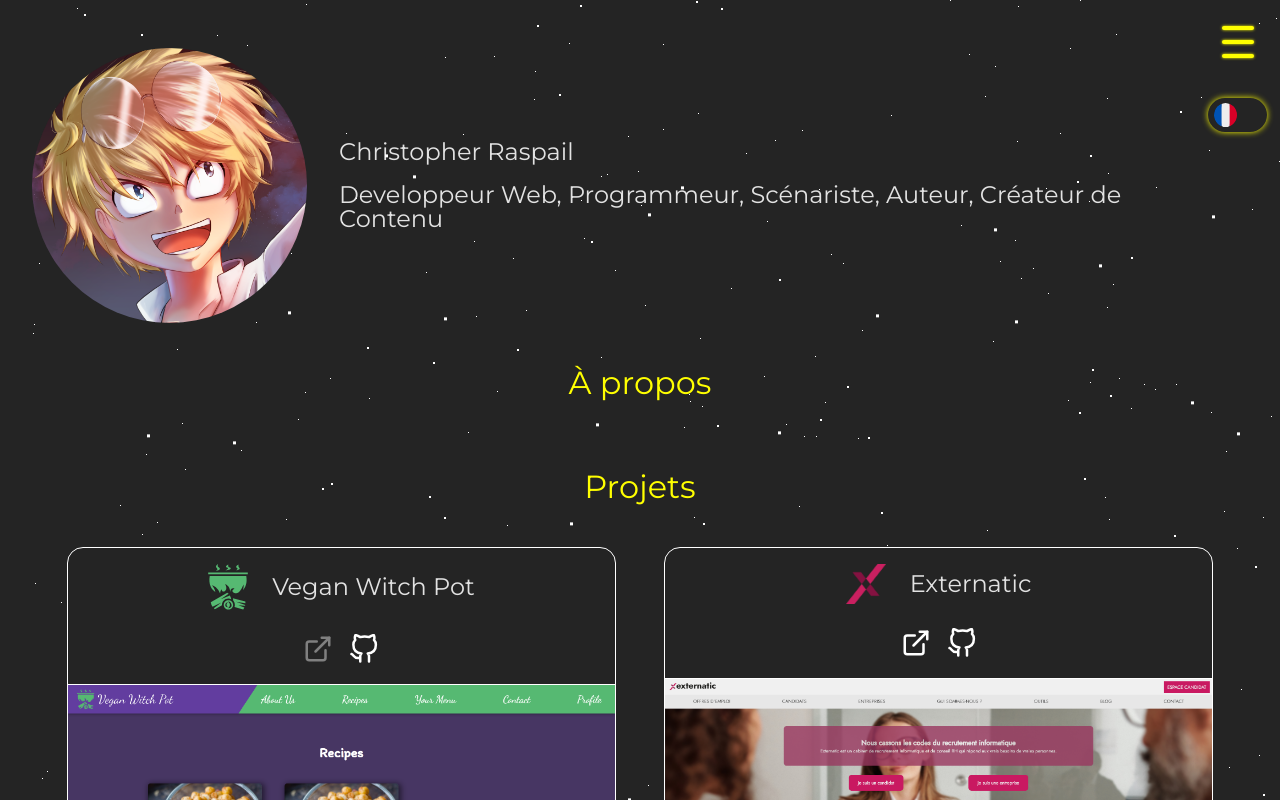
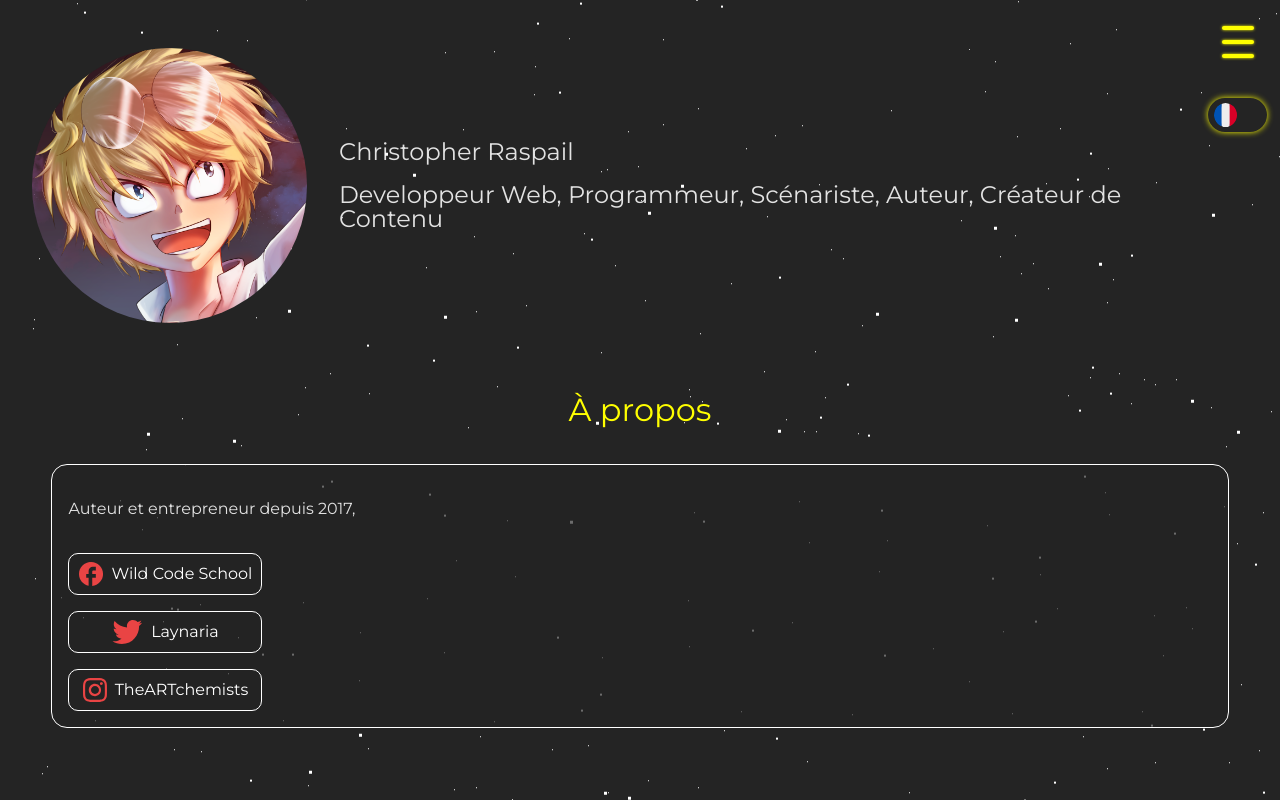
Before and after one commit to Laynaria/Layne-Portfolio, a React (Vite) app: page / in a window 1280 px wide. Shown: the top 800 px of the page. Built offline with nearby package versions, Linux system fonts and the light colour scheme.

Commit message:
some basic part of About Me secion structure, a lot of things to do for this section

```diff
--- a/src/assets/variables.scss
+++ b/src/assets/variables.scss
@@ -8,3 +8,4 @@ $primary-color: white;
 $secondary-color: #242424;
 
 $secondary-color-quarter-transparent: #242424b7;
+$secondary-color-sixty-transparent: #242424ab;
--- a/src/components/About/About.jsx
+++ b/src/components/About/About.jsx
@@ -1,4 +1,5 @@
 import React from "react";
+import experiences from "../../services/experiences";
 
 import "./About.scss";
 
@@ -6,6 +7,20 @@ function About({ language }) {
   return (
     <section id="aboutSection">
       <h1>{language === "fr" ? "À propos" : "About Me"}</h1>
+
+      <div id="aboutBox">
+        {language === "fr" ? (
+          <p>Auteur et entrepreneur depuis 2017, </p>
+        ) : (
+          <p>Author and entrepreneur since 2017, </p>
+        )}
+        {experiences.map((experience) => (
+          <a href={experience.url} alt={`${experience.name} link`}>
+            <img src={experience.img} alt={`${experience.name} logo`} />
+            {experience.name}
+          </a>
+        ))}
+      </div>
     </section>
   );
 }
--- a/src/components/About/About.scss
+++ b/src/components/About/About.scss
@@ -2,10 +2,49 @@
 
 #aboutSection {
   margin-bottom: 5rem;
+  display: flex;
+  flex-direction: column;
+  align-items: center;
+  gap: 1rem;
 
   h1 {
     font-size: 2rem;
     color: yellow;
     font-weight: bold;
   }
+
+  #aboutBox {
+    background-color: $secondary-color-sixty-transparent;
+    font-family: $font-stack;
+    border-radius: 1rem;
+    border: 1px solid $primary-color;
+    width: 94%;
+    padding: 1rem;
+    display: flex;
+    flex-direction: column;
+    // align-items: center;
+    justify-content: center;
+    gap: 1rem;
+
+    p {
+      text-align: left;
+    }
+
+    a {
+      width: 11rem;
+      display: flex;
+      align-items: center;
+      justify-content: center;
+      gap: 0.5rem;
+      padding: 0.5rem;
+      border-radius: 10px;
+      border: 1px solid $primary-color;
+      text-decoration: none;
+      color: white;
+
+      &:hover {
+        color: yellow;
+      }
+    }
+  }
 }
--- a/src/components/Projects/Projects.scss
+++ b/src/components/Projects/Projects.scss
@@ -19,7 +19,7 @@
     }
 
     .Card {
-      background-color: #242424;
+      background-color: $secondary-color-sixty-transparent;
       display: flex;
       flex-direction: column;
       font-family: $font-stack;
--- /dev/null
+++ b/src/services/experiences.jsx
@@ -0,0 +1,23 @@
+import fbImg from "../assets/socialNetworks/Facebook.svg";
+import twitImg from "../assets/socialNetworks/Twitter.svg";
+import instaImg from "../assets/socialNetworks/Instagram.svg";
+
+const experiences = [
+  {
+    name: "Wild Code School",
+    img: fbImg,
+    url: "https://www.wildcodeschool.com/",
+  },
+  {
+    name: "Laynaria",
+    img: twitImg,
+    url: "https://laynaria.com/",
+  },
+  {
+    name: "TheARTchemists",
+    img: instaImg,
+    url: "https://www.theartchemists.com/",
+  },
+];
+
+export default experiences;
```
